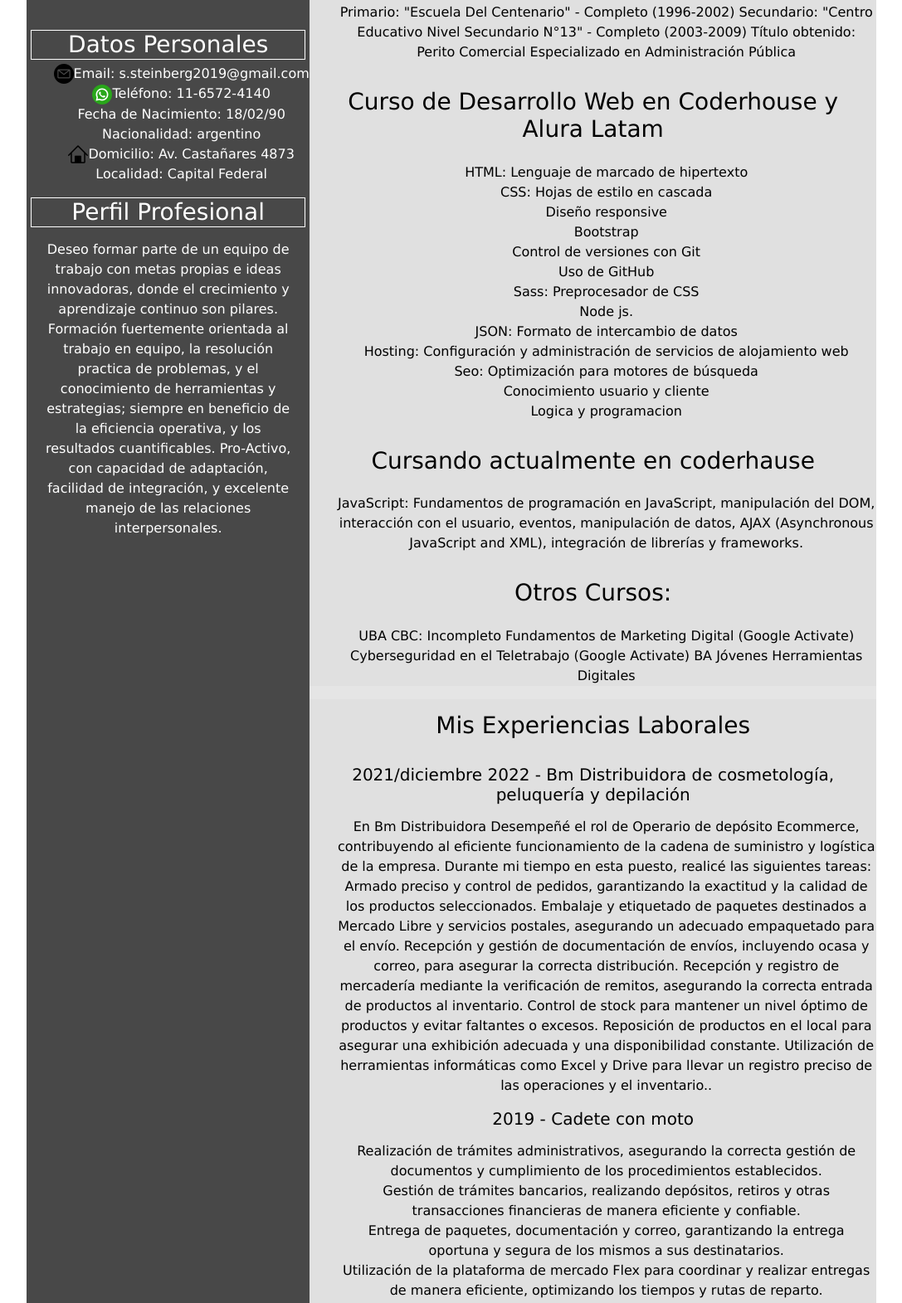
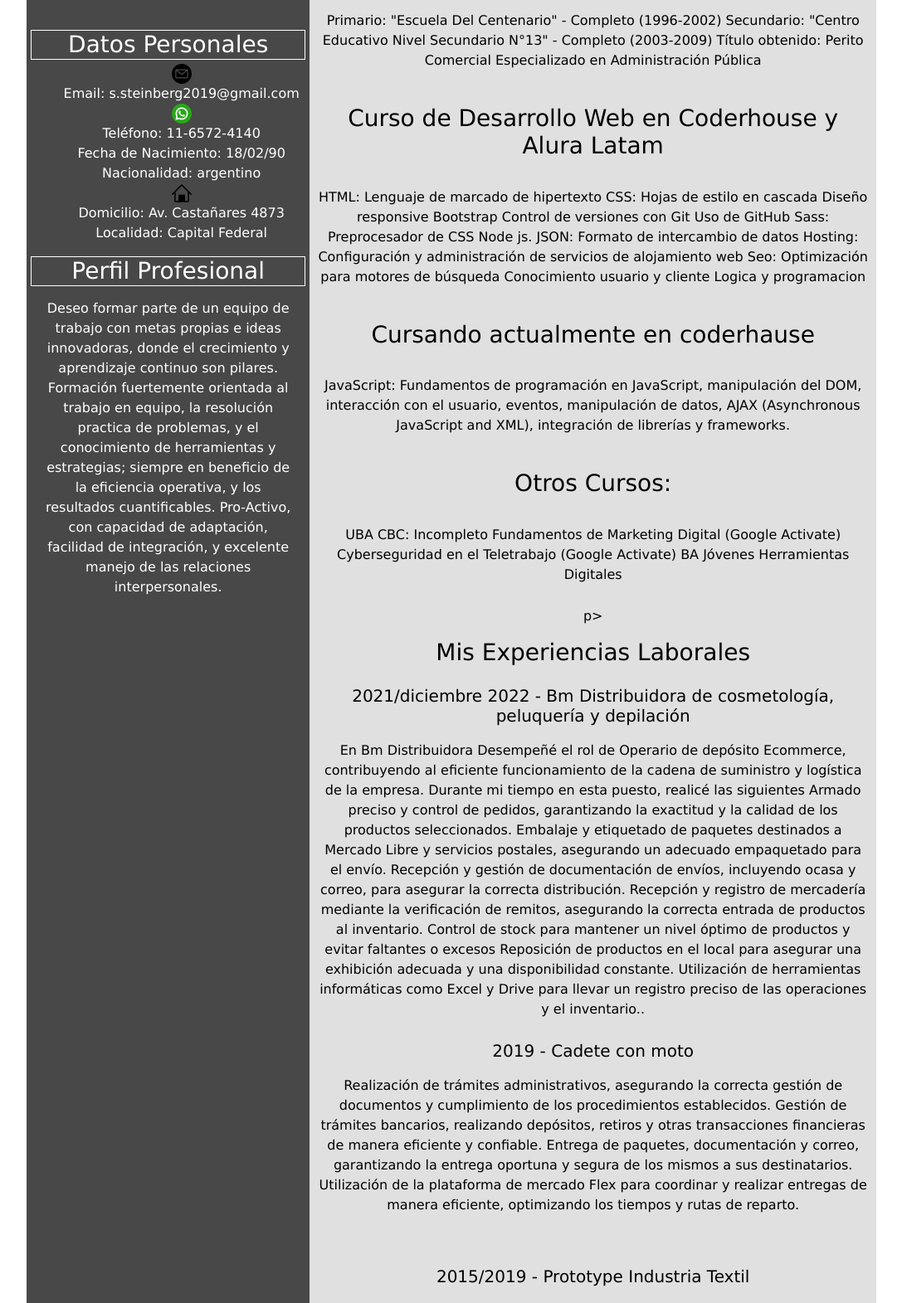
Before and after one commit to EdgarSteinberg/cv1, a plain HTML site: page index.html in a window 1280 px wide. Shown: the part 189-1760 px from the top of the page at 83% size, without its empty margins (96-1183 px from the left). Drawn offline with nearby package versions, Linux system fonts and the light colour scheme.

Commit message:
commit six

```diff
--- a/css/style.css
+++ b/css/style.css
@@ -26,7 +26,7 @@ a {
         "header nav nav"
         "header main main"
         "aside main main"
-        "aside footer footer"
+        "aside main main"
     ;
 }
 section{
@@ -42,22 +42,32 @@ section{
     align-items: center;
 
 }
-
+.encabezado img{
+    border: 1px solid white
+}
+/*---------imagen--------*/
 .menu {
     background-color: rgba(224, 224, 224, 0.815);
     grid-area: nav;
     text-align: center;
     display: flex;
+    flex-direction: column;
     justify-content: center;
     align-items: center;
+}
 
 
-}
-
+/*-------main---------*/
 .contenido {
-
     grid-area: main;
     text-align: center;
+}
+.contenido p{
+    display: flex;
+    flex-direction: column;
+    align-items: center;
+    justify-content: center;
+    padding: 10px;
 
 }
 
@@ -67,15 +77,15 @@ section{
 }
 
 .contenido h4 {
-    margin: 15px;
     font-size: 20px;
 }
 
+
+
+/*---------aside---------------*/
 .aside {
     background-color: rgba(12, 12, 12, 0.719);
     grid-area: aside;
-    display: flex;
-
 
 }
 
@@ -86,11 +96,14 @@ section{
 
 }
 
-.aside ul {
+
+.aside div ul li{
     color: white;
     display: flex;
     flex-direction: column;
     align-items: center;
+    justify-content: center
+
 
 }
 .aside div ul li a img{
@@ -109,23 +122,20 @@ section{
     border : 1px solid rgb(255, 255, 255)
 }
 
-.pie {
-    background-color: rgba(224, 224, 224, 0.815);
-    grid-area: footer;
-    margin: 5px;
-}
+
 
 
 /*-------media--------*/
 @media screen and (max-width:800px){
     .grid-contenedor{
         grid-template-columns: 1fr 1fr;
-        grid-template-rows: 200px 100px auto 150px;
+        grid-template-rows: 200px 150px auto 200px;
         grid-template-areas:
         "header header "
         "nav nav "
         "aside aside"
         "main main"
+
         ;
     }
 
--- a/index.html
+++ b/index.html
@@ -27,106 +27,107 @@
         <main class="contenido">
             <section>
                 <h3>Mis Estudios</h3>
-                <ul>
-                    <li>
+
+                    <p>
                         Primario: "Escuela Del Centenario" - Completo (1996-2002)
                         Secundario: "Centro Educativo Nivel Secundario N°13" - Completo (2003-2009)
                         Título obtenido: Perito Comercial Especializado en Administración Pública
-                    </li>
-                </ul>
+                    </p>
+
                 <h3>Curso de Desarrollo Web en Coderhouse y Alura Latam</h3>
-                <ul>
-                    <li>HTML: Lenguaje de marcado de hipertexto</li>
-                    <li>CSS: Hojas de estilo en cascada</li>
-                    <li>Diseño responsive</li>
-                    <li>Bootstrap</li>
-                    <li>Control de versiones con Git</li>
-                    <li>Uso de GitHub</li>
-                    <li>Sass: Preprocesador de CSS</li>
-                    <li>Node js.</li>
-                    <li>JSON: Formato de intercambio de datos</li>
-                    <li>Hosting: Configuración y administración de servicios de alojamiento web</li>
-                    <li>Seo: Optimización para motores de búsqueda</li>
-                    <li>Conocimiento usuario y cliente</li>
-                    <li>Logica y programacion</li>
-                </ul>
+                    <p>HTML: Lenguaje de marcado de hipertexto
+                    CSS: Hojas de estilo en cascada
+                    Diseño responsive
+                    Bootstrap
+                    Control de versiones con Git
+                    Uso de GitHub
+                    Sass: Preprocesador de CSS
+                    Node js.
+                    JSON: Formato de intercambio de datos
+                    Hosting: Configuración y administración de servicios de alojamiento web
+                    Seo: Optimización para motores de búsqueda
+                    Conocimiento usuario y cliente
+                    Logica y programacion</p>
 
                 <h3>Cursando actualmente en coderhause</h3>
-                <ul>
-                    <li>
+
+                    <p>
                         JavaScript: Fundamentos de programación en JavaScript, manipulación del DOM, interacción con el
                         usuario, eventos, manipulación de datos, AJAX (Asynchronous JavaScript and XML), integración de
                         librerías y frameworks.
-                    </li>
-                </ul>
+                    </p>
+
                 <h3>Otros Cursos:</h3>
-                <ul>
-                    <li>UBA CBC: Incompleto
+
+                    <p>UBA CBC: Incompleto
                         Fundamentos de Marketing Digital (Google Activate)
                         Cyberseguridad en el Teletrabajo (Google Activate)
                         BA Jóvenes Herramientas Digitales
-                    </li>
-                </ul>
+                    </p>p>
+
 
             </section>
             <section>
                 <h3>Mis Experiencias Laborales</h3>
                 <div>
                     <h4>2021/diciembre 2022 - Bm Distribuidora de cosmetología, peluquería y depilación</h4>
-                    <ul>
-                        <li>En Bm Distribuidora Desempeñé el rol de Operario de depósito Ecommerce, contribuyendo al
+
+                        <p>En Bm Distribuidora Desempeñé el rol de Operario de depósito Ecommerce, contribuyendo al
                             eficiente funcionamiento de la cadena de suministro y logística de la empresa. Durante mi
-                            tiempo en esta puesto, realicé las siguientes tareas:
+                            tiempo en esta puesto, realicé las siguientes
 
-                            Armado preciso y control de pedidos, garantizando la exactitud y la calidad de los productos
+                        Armado preciso y control de pedidos, garantizando la exactitud y la calidad de los productos
                             seleccionados.
 
-                            Embalaje y etiquetado de paquetes destinados a Mercado Libre y servicios postales,
+                        Embalaje y etiquetado de paquetes destinados a Mercado Libre y servicios postales,
                             asegurando un
                             adecuado empaquetado para el envío.
+
 
                             Recepción y gestión de documentación de envíos, incluyendo ocasa y correo, para asegurar la
                             correcta distribución.
 
-                            Recepción y registro de mercadería mediante la verificación de remitos, asegurando la
+
+                         Recepción y registro de mercadería mediante la verificación de remitos, asegurando la
                             correcta
                             entrada de productos al inventario.
 
-                            Control de stock para mantener un nivel óptimo de productos y evitar faltantes o excesos.
+                        Control de stock para mantener un nivel óptimo de productos y evitar faltantes o excesos
 
-                            Reposición de productos en el local para asegurar una exhibición adecuada y una
+
+                        Reposición de productos en el local para asegurar una exhibición adecuada y una
                             disponibilidad
                             constante.
 
-                            Utilización de herramientas informáticas como Excel y Drive para llevar un registro preciso
+                         Utilización de herramientas informáticas como Excel y Drive para llevar un registro preciso
                             de
-                            las operaciones y el inventario..</li>
+                            las operaciones y el inventario..</p>
 
-                    </ul>
+
                 </div>
                 <div>
                     <h4>2019 - Cadete con moto</h4>
-                    <ul>
-                        <li>Realización de trámites administrativos, asegurando la correcta gestión de documentos y
+
+                        <p>Realización de trámites administrativos, asegurando la correcta gestión de documentos y
                             cumplimiento
-                            de los procedimientos establecidos.</li>
-                        <li>Gestión de trámites bancarios, realizando depósitos, retiros y otras transacciones
+                            de los procedimientos establecidos.
+                        Gestión de trámites bancarios, realizando depósitos, retiros y otras transacciones
                             financieras
                             de
-                            manera eficiente y confiable.</li>
-                        <li>Entrega de paquetes, documentación y correo, garantizando la entrega oportuna y segura de
+                            manera eficiente y confiable.
+                        Entrega de paquetes, documentación y correo, garantizando la entrega oportuna y segura de
                             los
                             mismos
-                            a sus destinatarios.</li>
-                        <li>Utilización de la plataforma de mercado Flex para coordinar y realizar entregas de manera
+                            a sus destinatarios.
+                        Utilización de la plataforma de mercado Flex para coordinar y realizar entregas de manera
                             eficiente,
-                            optimizando los tiempos y rutas de reparto.</li>
-                    </ul>
+                            optimizando los tiempos y rutas de reparto.<p>
+
                 </div>
                 <div>
                     <h4>2015/2019 - Prototype Industria Textil</h4>
-                    <ul>
-                        <li>En Prototype Industria Textil, desempeñé el rol de Operario de depósito, contribuyendo al
+
+                       <p>En Prototype Industria Textil, desempeñé el rol de Operario de depósito, contribuyendo al
                             eficiente funcionamiento del proceso de almacenamiento y distribución. Mis responsabilidades
                             clave incluyeron:
 
@@ -148,14 +149,14 @@
                             inventario, atención al detalle y trabajo en equipo. Contribuí al cumplimiento de los
                             pedidos de
                             manera precisa y oportuna, asegurando la satisfacción de los clientes y el funcionamiento
-                            eficiente de la empresa. </li>
+                            eficiente de la empresa. </p>
 
-                    </ul>
+
                 </div>
                 <Div>
                     <h4>2012/2015 - Dexvida Local de Deportes</h4>
-                    <ul>
-                        <li>
+
+                        <p>
                             En Dexvida Local de Deportes, fui Vendedor y encargado del local, brindando un servicio
                             excepcional y contribuyendo al crecimiento del negocio. Mis responsabilidades incluyeron:
 
@@ -176,8 +177,8 @@
                             cliente y la eficiencia operativa, contribuyendo al éxito del negocio y la satisfacción de
                             los
                             clientes.
-                        </li>
-                    </ul>
+                        </p>
+
                 </Div>
             </section>
 
```
